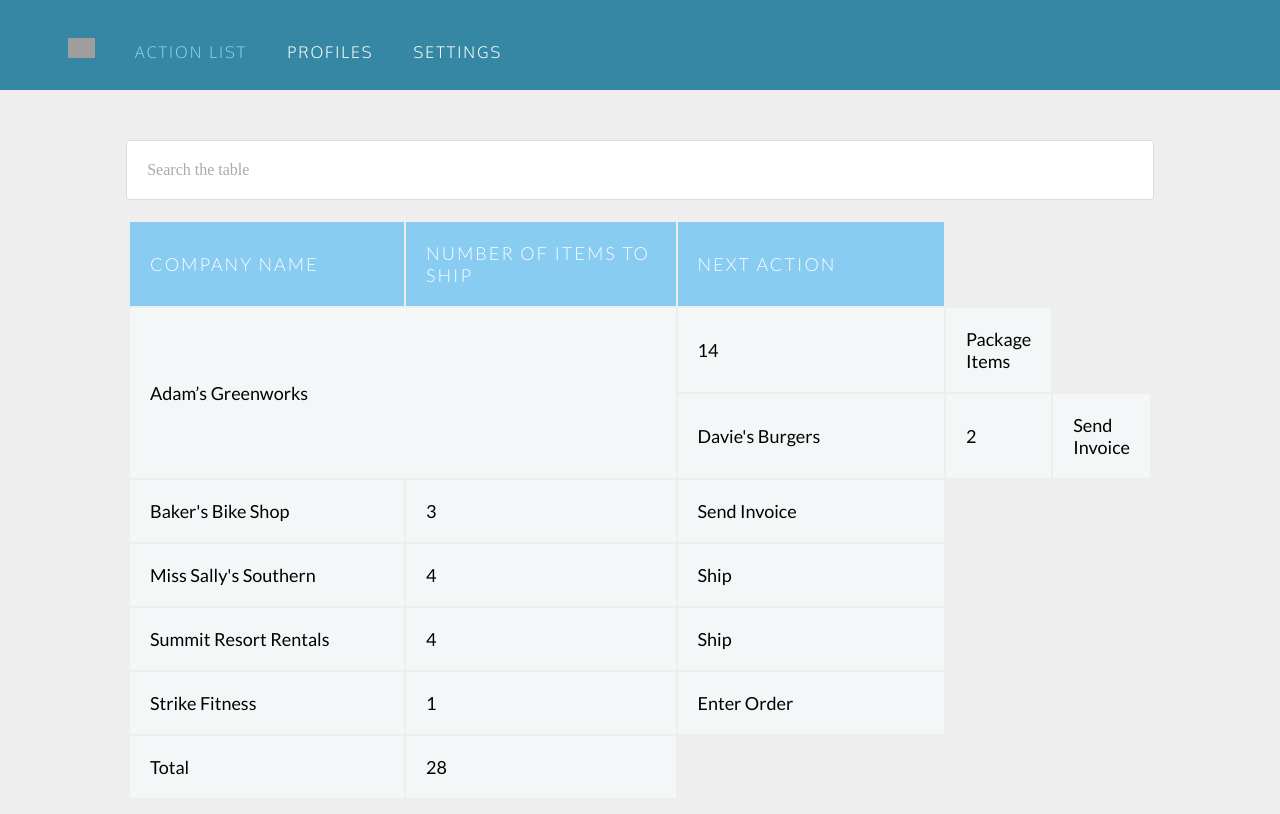
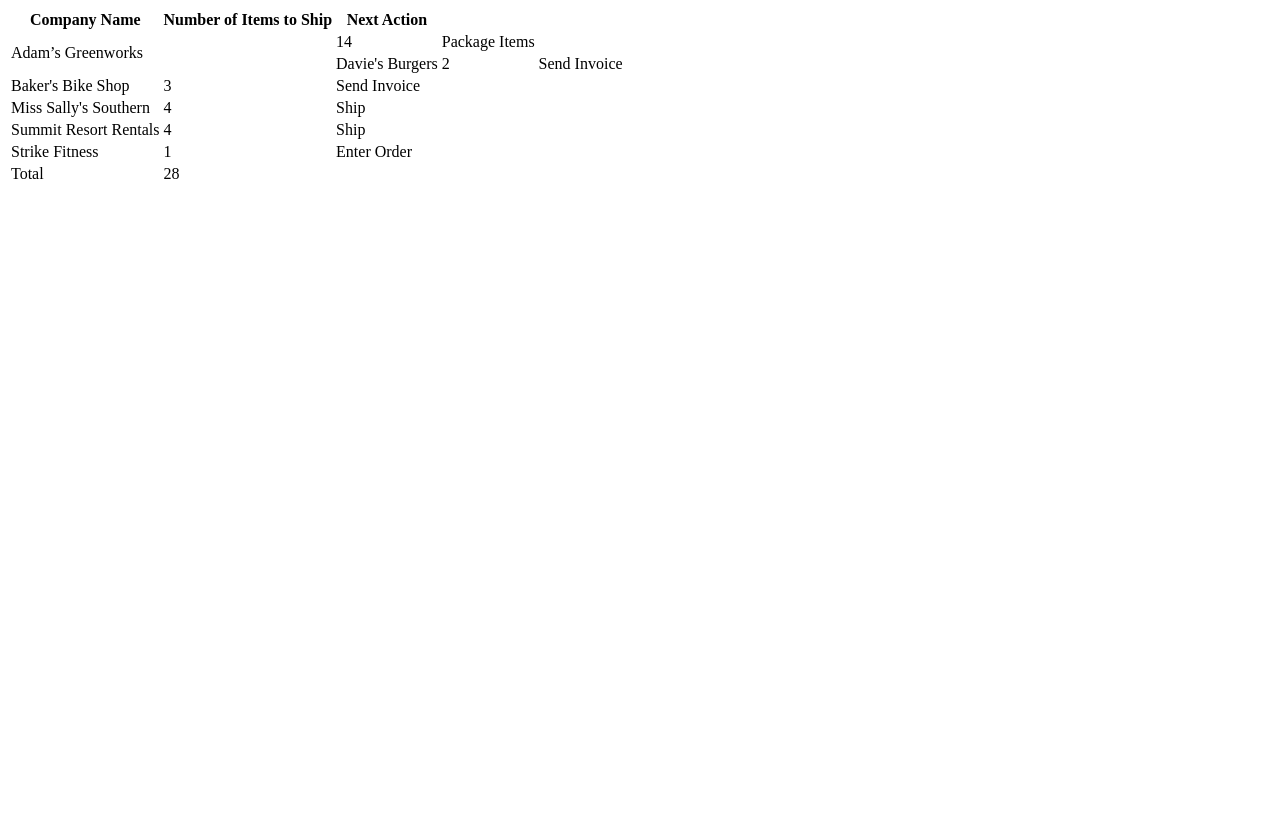
Before and after one commit to Kapseuu/HTML, a plain HTML site: page index2.html in a window 1280 px wide. Drawn offline with Linux system fonts and the light colour scheme; grey boxes are pictures that could not be loaded.

Commit message:
update all files

```diff
--- a/index2.html
+++ b/index2.html
@@ -1,22 +1,8 @@
 <!DOCTYPE html>
 <html>
 <head>
-  <title>Ship To It - Company Packing List</title>
-  <link href="https://fonts.googleapis.com/css?family=Lato: 100,300,400,700|Luckiest+Guy|Oxygen:300,400" rel="stylesheet">
-  <link href="style2.css" type="text/css" rel="stylesheet">
 </head>
 <body>
-
-  <ul class="navigation">
-    <li><img src="https://content.codecademy.com/courses/web-101/unit-9/htmlcss1-img_logo-shiptoit.png" height="20px;"></li>
-    <li class="active">Action List</li>
-    <li>Profiles</li>
-    <li>Settings</li>
-  </ul>
-
-  <div class="search">Search the table</div>
-
-
 <table>
   <thead>
   <tr>
--- a/style2.css
+++ /dev/null
@@ -1,84 +0,0 @@
-body {
-    background: #EEE;
-    margin: 0;
-    padding: 0;
-  }
-
-  /* Navigation */
-
-  .navigation {
-    box-sizing: border-box;
-    background-color: #3587A4;
-    overflow: auto;
-    padding: 18px 50px;
-    position: relative;
-    top: 0;
-    width: 100%;
-    z-index: 999;
-  }
-
-  ul {
-    padding: 0;
-    margin: 0;
-  }
-
-  li {
-    color: #FFF;
-    display: inline-block;
-    font-family: 'Oxygen', sans-serif;
-    font-weight: 300;
-    font-size: 16px;
-    letter-spacing: 2px;
-    margin: 0;
-    padding: 20px 18px 10px 18px;
-    text-transform: uppercase;
-  }
-
-  .active {
-    color: #88CCF1;
-  }
-
-  /* Table */
-
-  table {
-    height: 40%;
-    left: 10%;
-    margin: 20px auto;
-    overflow-y: scroll;
-    position: static;
-    width: 80%;
-  }
-
-  thead th {
-    background: #88CCF1;
-    color: #FFF;
-    font-family: 'Lato', sans-serif;
-    font-weight: 100;
-    letter-spacing: 2px;
-    text-transform: uppercase;
-  }
-
-  tr {
-    background: #f4f7f8;
-    border-bottom: 1px solid #FFF;
-    margin-bottom: 5px;
-  }
-
-  th, td {
-    font-family: 'Lato', sans-serif;
-    font-size: 18px;
-    font-weight: 400;
-    padding: 20px;
-    text-align: left;
-    width: 33.3333%;
-  }
-
-  .search {
-    background-color: #FFF;
-    border: 1px solid #DDD;
-    border-radius: 3px;
-    color: #AAA;
-    padding: 20px;
-    margin: 50px auto 0px auto;
-    width: 77%;
-  }
```
Also changed, not shown: index3.html (+0 -6 lines).
